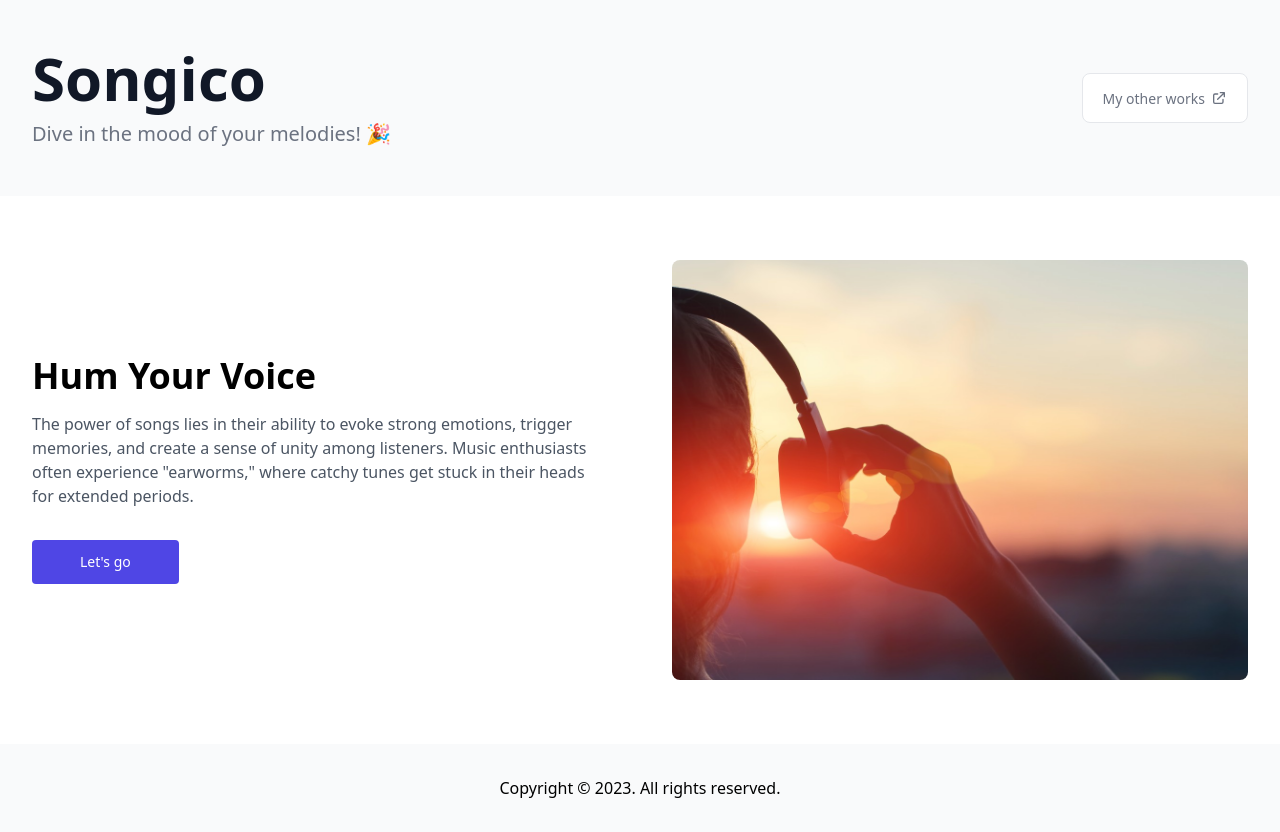
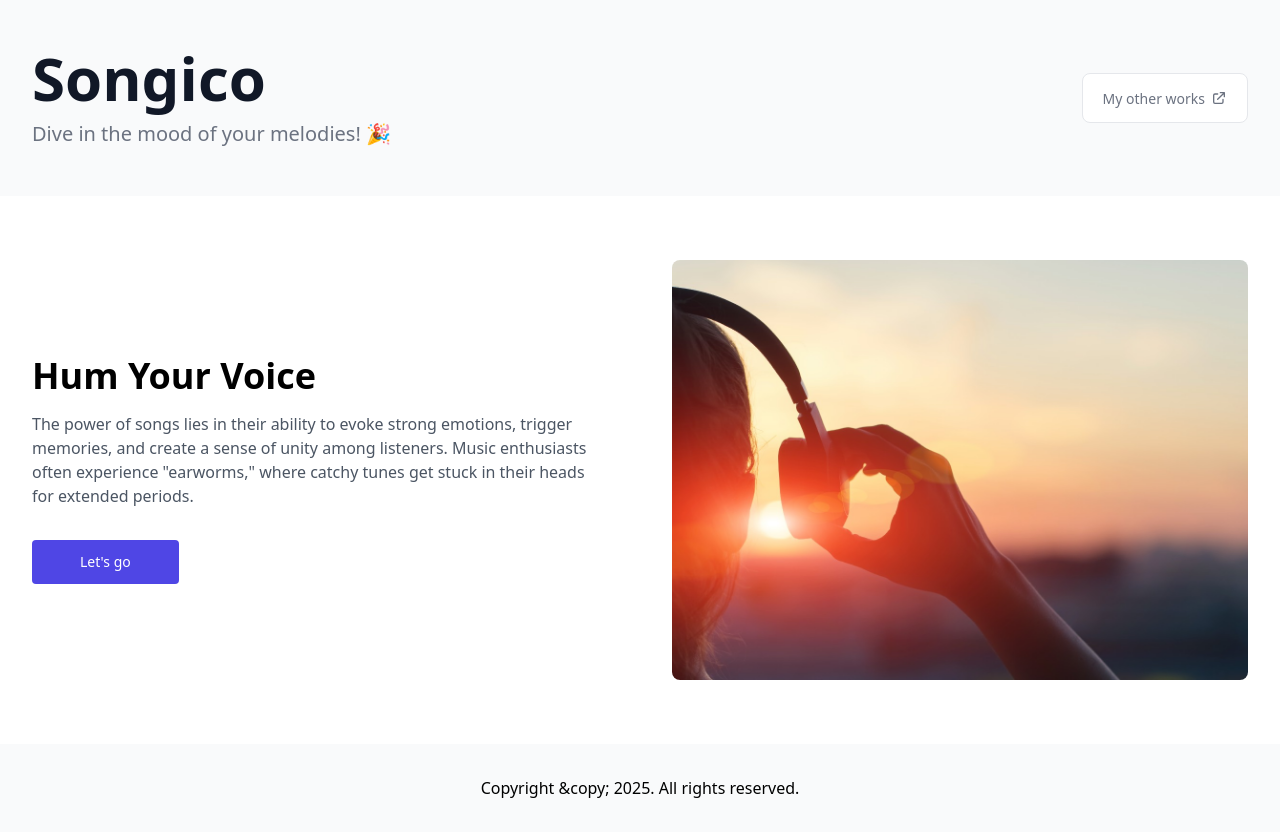
Before and after one commit to Neeltyper001/Songico, a React (Vite) app: page / in a window 1280 px wide. Built offline with nearby package versions, Linux system fonts and the light colour scheme; no server answers.

Commit message:
updated footer year [fixed static year]

```diff
--- a/src/Components/Footer.jsx
+++ b/src/Components/Footer.jsx
@@ -1,10 +1,12 @@
+import { getYear } from "../utils/timeUtils";
+
 export default function Footer(){
     return(
         <footer className="bg-gray-50">
         <div className="mx-auto max-w-screen-xl px-4 py-8 sm:px-6 lg:px-8">
           <div className="mx-auto max-w-screen-xl">
             <p className="text-center">
-              Copyright &copy; 2023. All rights reserved.
+              {`Copyright &copy; ${getYear()}. All rights reserved.`}
             </p>
           </div>
         </div>
--- /dev/null
+++ b/src/utils/timeUtils.js
@@ -0,0 +1,5 @@
+export const getYear = ()=>{
+    const currentYear = new Date().getFullYear();
+    console.log(currentYear);
+    return currentYear;
+}
```
